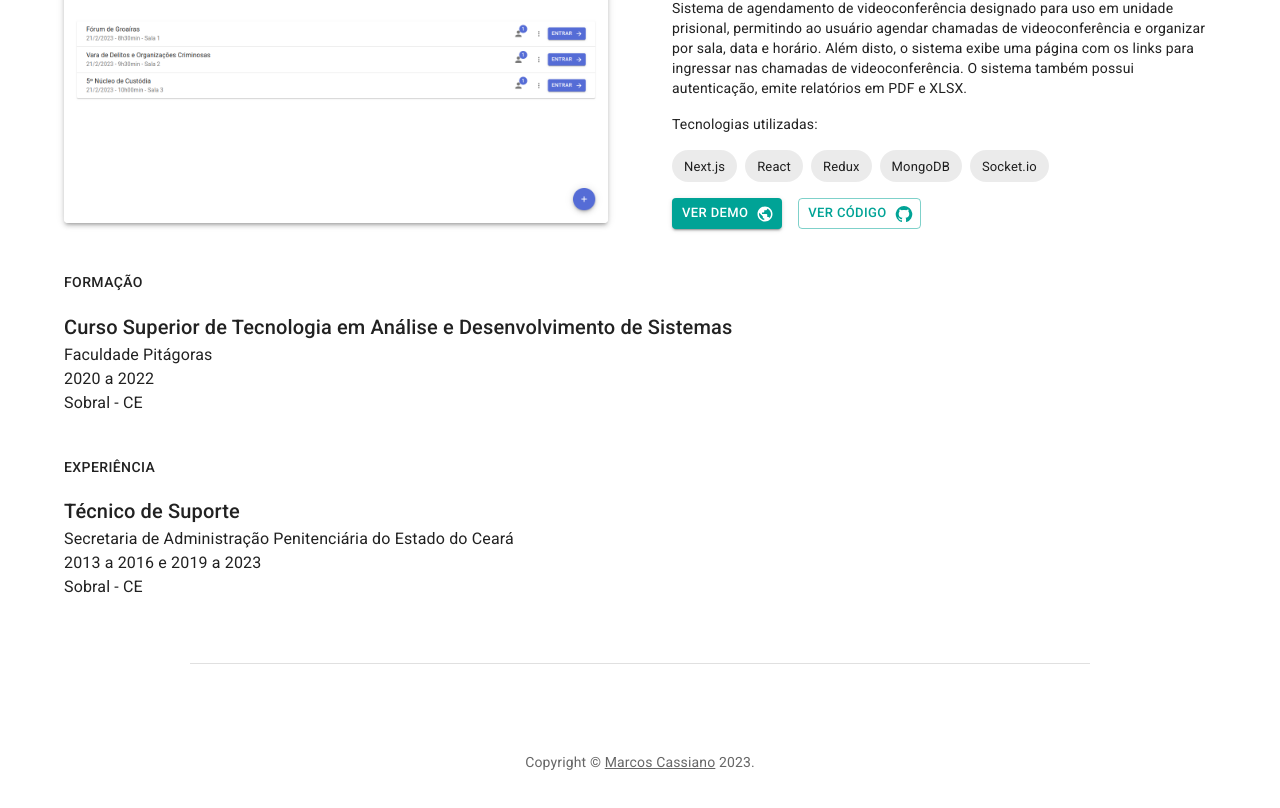
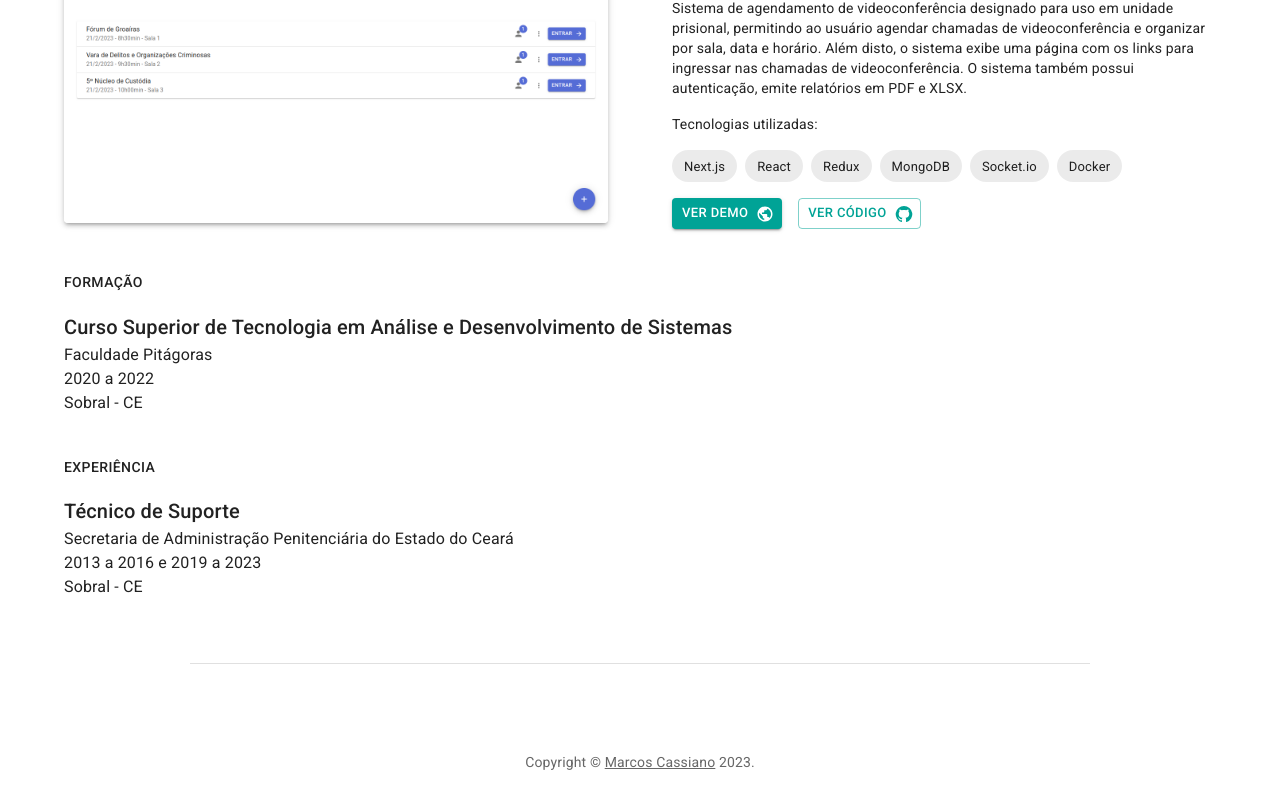
Before and after one commit to marcoscssno/marcoscassiano-portfolio, a React (Vite) app: page / in a window 1280 px wide. Shown: the part 995-1803 px from the top of the page. Built offline with nearby package versions, Linux system fonts and the light colour scheme; a web font is replaced by a local one.

Commit message:
feat: update text for Works section

```diff
--- a/src/components/Works.tsx
+++ b/src/components/Works.tsx
@@ -41,6 +41,7 @@ export default function Works() {
                             <Chip label="Redux" />
                             <Chip label="MongoDB" />
                             <Chip label="Socket.io" />
+                            <Chip label="Docker" />
                         </Stack>
                         <Button sx={{ mr: 2, mt: 2 }} variant="contained" size="small" component={Link} href="https://sivic.vercel.app/" target="_blank" endIcon={<PublicIcon />}>
                             Ver Demo
```
